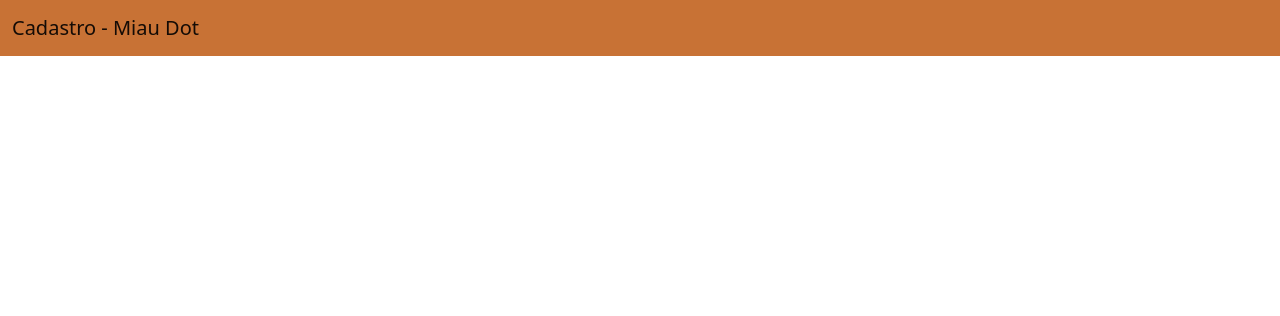
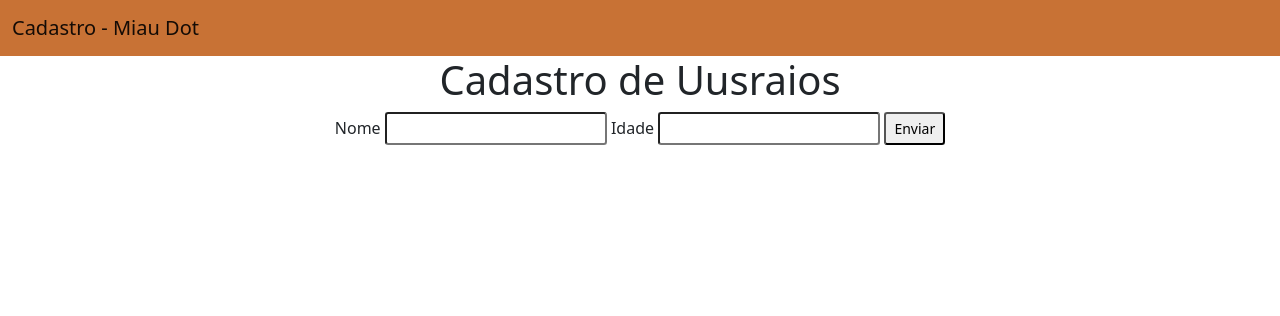
Before and after one commit to vitorparaizo/projeto-miaudot-residencia, a Django app: page / in a window 1280 px wide. Shown: the top 316 px of the page. Run offline with Django 5.2, Linux system fonts and the light colour scheme.

Commit message:
atualizando para receber dados do forms no bd

```diff
--- /dev/null
+++ b/projeto_residencia_neurotech/app_cadastro_usuarios/static/usuarios/usuarioStyle.css
@@ -0,0 +1,3 @@
+.container {
+    text-align: center;
+}
--- a/projeto_residencia_neurotech/app_cadastro_usuarios/templates/usuarios/home.html
+++ b/projeto_residencia_neurotech/app_cadastro_usuarios/templates/usuarios/home.html
@@ -1,3 +1,4 @@
+{% load static %}
 <!doctype html>
 <html lang="en">
   <head>
@@ -7,6 +8,7 @@
 
     <!-- Bootstrap CSS -->
     <link href="https://cdn.jsdelivr.net/npm/bootstrap@5.0.2/dist/css/bootstrap.min.css" rel="stylesheet" integrity="sha384-EVSTQN3/azprG1Anm3QDgpJLIm9Nao0Yz1ztcQTwFspd3yD65VohhpuuCOmLASjC" crossorigin="anonymous">
+    <link rel="stylesheet" href="{% static 'usuarios/usuarioStyle.css' %}">
 
     <title>CRUD DE USUARIOS - REDISENCIA</title>
   </head>
@@ -17,6 +19,18 @@
         <a class="navbar-brand" href="#">Cadastro - Miau Dot</a>
         </div>
     </nav>
+
+    <form action="{% url 'listagem_usuarios' %}" method="post">
+        <div class="container">
+            <h1>Cadastro de Uusraios</h1>
+            Nome <input name="nome" class="form-control-sm" type="text">
+            Idade <input name="age" class="form-control-sm" type="text">
+            <Button class="form-control-sm">Enviar</Button>
+
+        </div>
+    </form>
+
+
 
 
     <!-- Optional JavaScript; choose one of the two! -->
--- a/projeto_residencia_neurotech/app_cadastro_usuarios/views.py
+++ b/projeto_residencia_neurotech/app_cadastro_usuarios/views.py
@@ -2,3 +2,6 @@ from django.shortcuts import render
 
 def home(request):
     return render(request, 'usuarios/home.html')
+
+def usuarios(request):
+    pass
--- a/projeto_residencia_neurotech/projeto_residencia_neurotech/urls.py
+++ b/projeto_residencia_neurotech/projeto_residencia_neurotech/urls.py
@@ -5,5 +5,6 @@ urlpatterns = [
     # rota , view , responsavel, nome
 
     path('',views.home, name="home"),
+    path('usuarios/', views.usuarios, name='listagem_usuarios')
 
 ]
```
